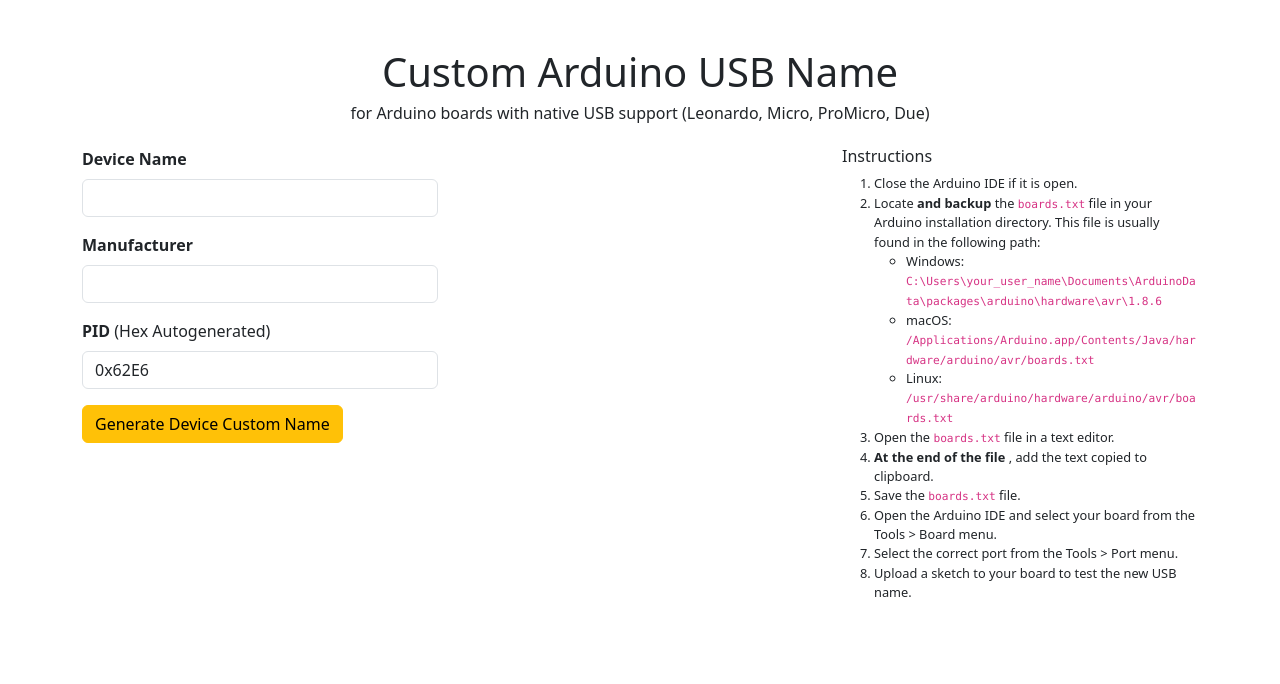
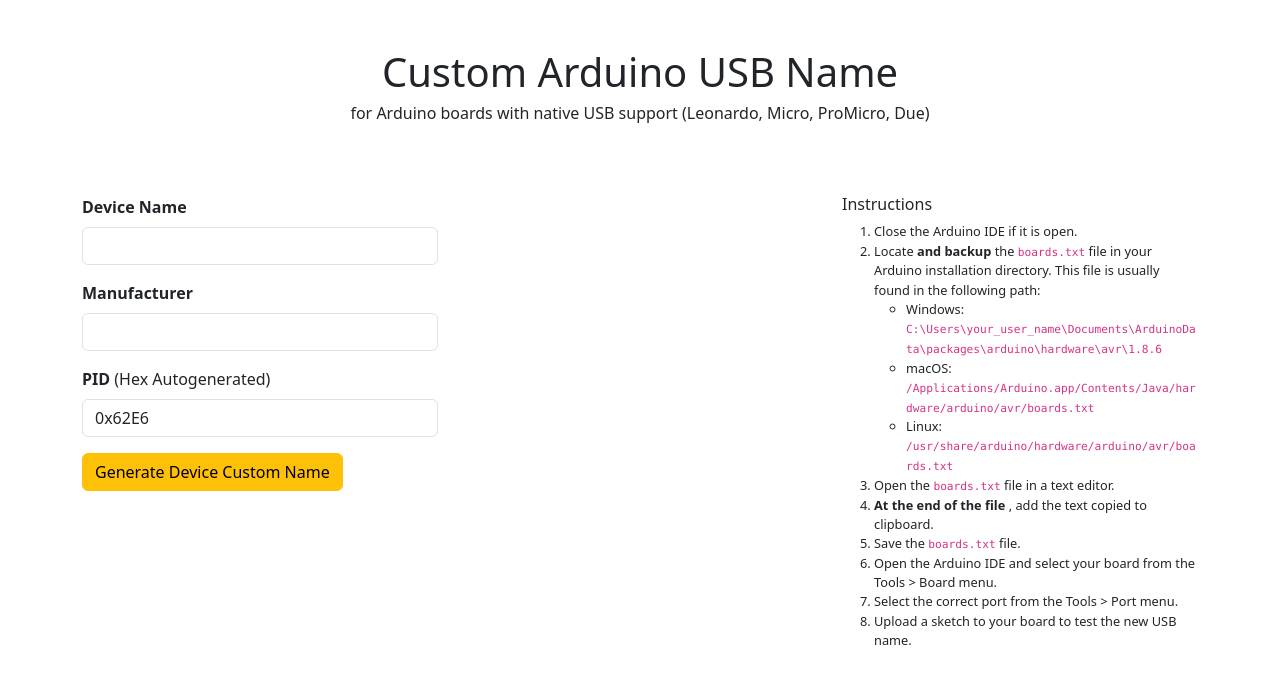
Before and after one commit to ezequielabregu/Custom-Arduino-USB-Name, a Flask app: page / in a window 1280 px wide. Shown: the top 684 px of the page. Run offline with Flask 3, Linux system fonts and the light colour scheme.

Commit message:
add some space between Title and form & instructions on index.html

```diff
--- a/templates/index.html
+++ b/templates/index.html
@@ -21,7 +21,7 @@
         <div class="row mt-4">
             <!-- Column 1: Form and Generated Content -->
             <div class="col-md-4">
-                <form method="POST">
+                <form method="POST" class="mt-5">
                     <div class="mb-3">
                         <label for="device_name" class="form-label"><strong>Device Name</strong></label>
                         <input type="text" class="form-control" id="device_name" name="device_name" required>
@@ -52,7 +52,7 @@
             </div>
 
             <!-- Column 3: Instructions -->
-            <div class="col-md-4" style="font-size: 0.8rem;">
+            <div class="col-md-4 mt-5" style="font-size: 0.8rem;">
                 <h6>Instructions</h6>
                 <ol>
                     <li>Close the Arduino IDE if it is open.</li>
```
